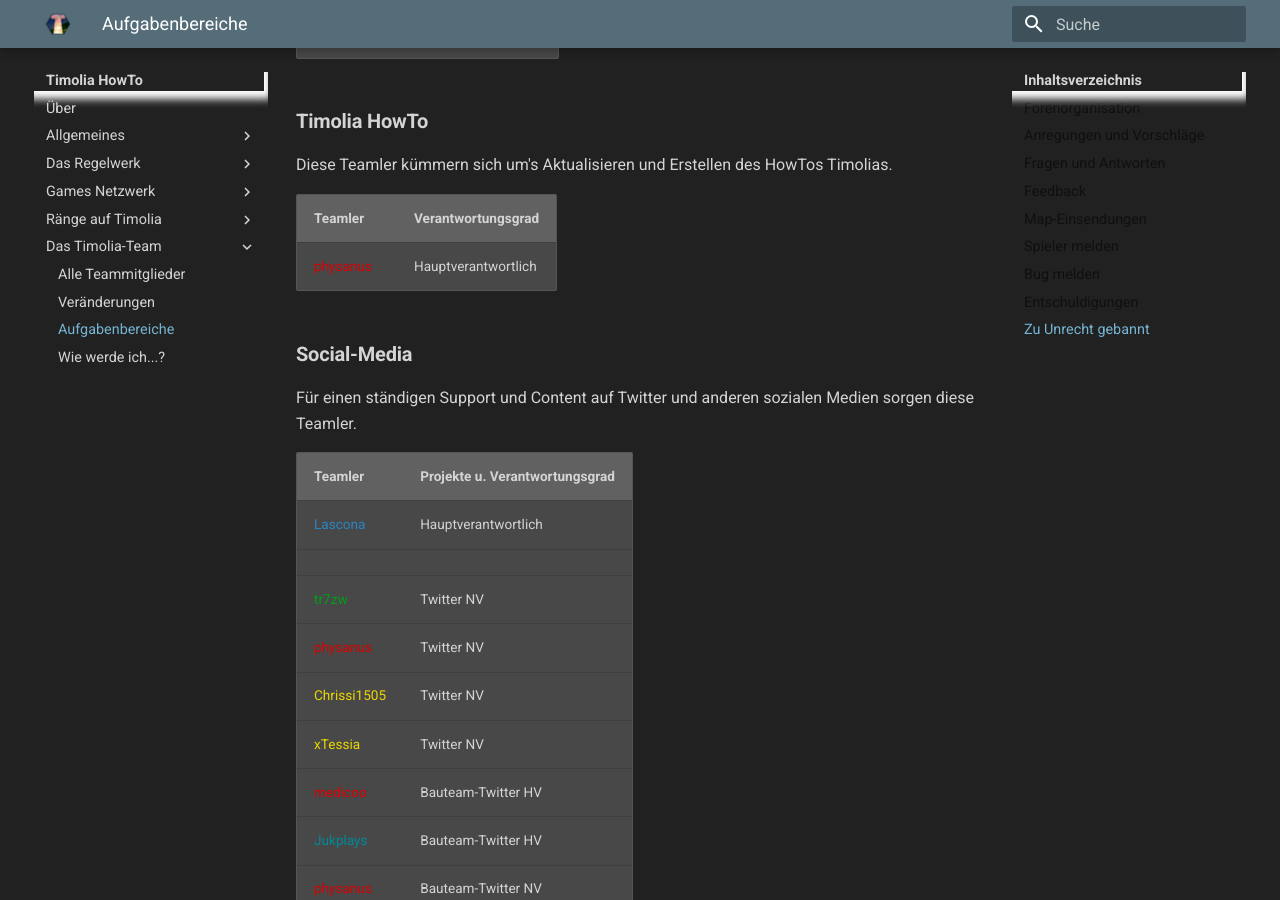
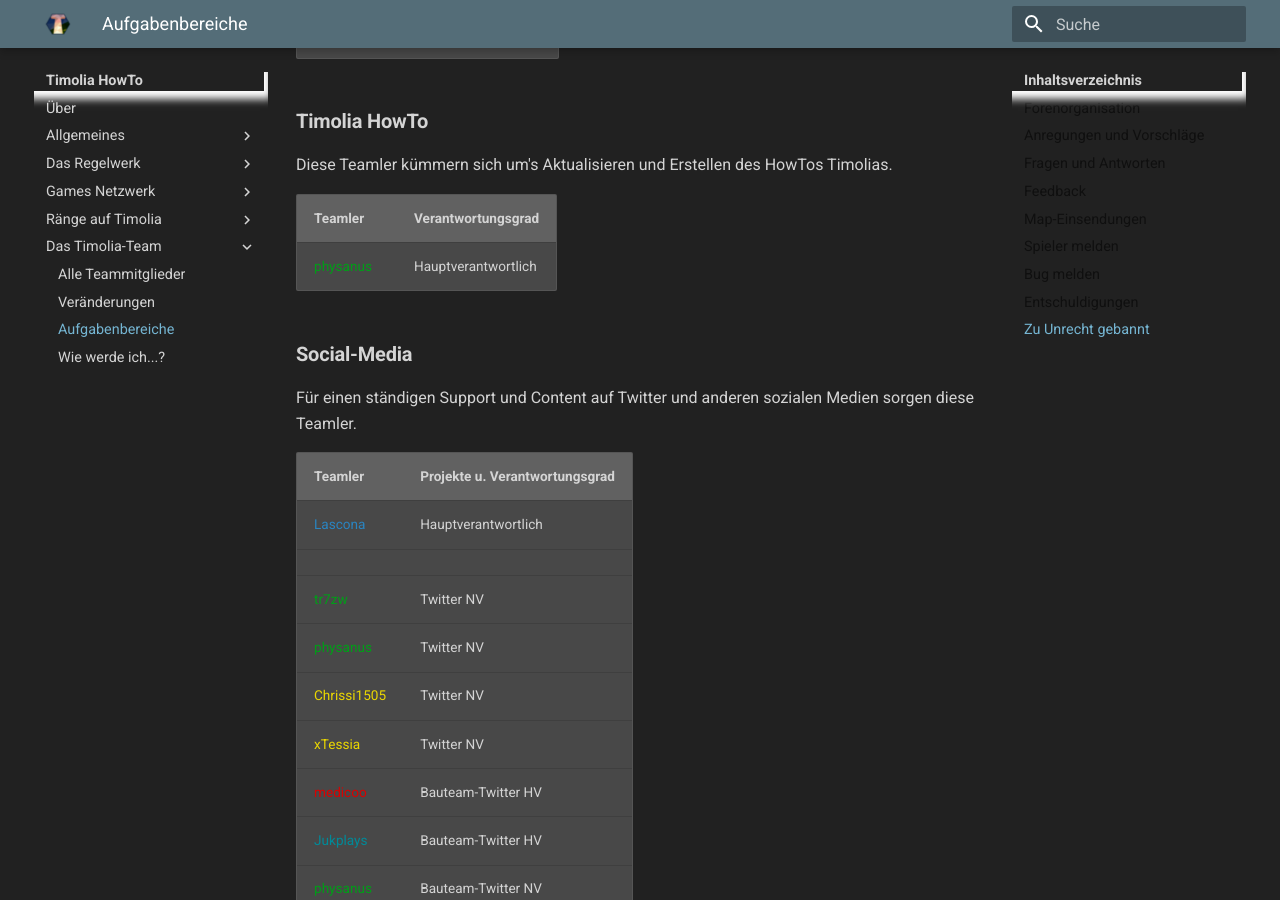
Before and after one commit to TimoliaDE/HowTo, an MkDocs documentation site: the page built from docs/team/responsibilities.md, in a window 1280 px wide and 900 px high, scrolled down 4045 px. Built offline with MkDocs 1.6.1 and Material for MkDocs 9.7.7, drawn with Linux system fonts in a browser that asks for light colours; old or Windows-style settings are respelled for this version of MkDocs.

Commit message:
physanus Moderator -> SysAdmin

```diff
--- a/docs/team/responsibilities.md
+++ b/docs/team/responsibilities.md
@@ -112,7 +112,7 @@ Diese Teamler kümmern sich um's Aktualisieren und Erstellen des HowTos Timolias
 
 | Teamler | Verantwortungsgrad |
 | ------ | ------ |
-|<span class='moderator'>physanus</span> | Hauptverantwortlich |
+|<span class='sysadmin'>physanus</span> | Hauptverantwortlich |
 
 ### **Social-Media**
 Für einen ständigen Support und Content auf Twitter und anderen sozialen Medien sorgen diese Teamler.
@@ -122,12 +122,12 @@ Für einen ständigen Support und Content auf Twitter und anderen sozialen Medie
 |<span class='management'>Lascona</span> | Hauptverantwortlich |
 | | |
 |<span class='developer-plus'>tr7zw</span> | Twitter NV |
-|<span class='moderator'>physanus</span> | Twitter NV |
+|<span class='sysadmin'>physanus</span> | Twitter NV |
 |<span class='supporter'>Chrissi1505</span> | Twitter NV |
 |<span class='supporter'>xTessia</span> | Twitter NV |
 |<span class='moderator'>medicoo</span> | Bauteam-Twitter HV |
 |<span class='headbuilder'>Jukplays</span> | Bauteam-Twitter HV |
-|<span class='moderator'>physanus</span> | Bauteam-Twitter NV |
+|<span class='sysadmin'>physanus</span> | Bauteam-Twitter NV |
 
 ### **TeamSpeak**
 Der TeamSpeak von Timolia ist unter ts.timolia.de zu erreichen. Er wird betreut von diesen Teamlern.
@@ -137,7 +137,7 @@ Der TeamSpeak von Timolia ist unter ts.timolia.de zu erreichen. Er wird betreut
 |<span class='developer-plus'>MCelements</span> | Hauptverantwortlich |
 | | |
 |<span class='moderator'>medicoo</span> | Nebenverantwortlich |
-|<span class='moderator'>physanus</span> | Nebenverantwortlich |
+|<span class='sysadmin'>physanus</span> | Nebenverantwortlich |
 |<span class='supporter'>xTessia</span> | Nebenverantwortlich |
 
 ### **Discord**
@@ -158,7 +158,7 @@ Dieses Team entscheidet über die Turniereinstellungen bei den Freitagsturnieren
 |<span class='moderator'>medicoo</span> | Hauptverantwortlich |
 | | |
 |<span class='moderator'>ferdedelino</span> | Nebenverantwortlich |
-|<span class='moderator'>physanus</span> | Nebenverantwortlich |
+|<span class='sysadmin'>physanus</span> | Nebenverantwortlich |
 
 
 ### **Broadcasts**
@@ -169,7 +169,7 @@ Um auch ingame immer auf dem neusten Stand zu bleiben, wird sich hier um Broadca
 |<span class='management'>Lascona</span> | Hauptverantwortlich |
 |<span class='supporter-plus'>CoveredSymmetry</span> | Hauptverantwortlich |
 | | |
-|<span class='moderator'>physanus</span> | Nebenverantwortlich |
+|<span class='sysadmin'>physanus</span> | Nebenverantwortlich |
 |<span class='supporter-plus'>RodspamExpertRU</span> | Nebenverantwortlich |
 |<span class='supporter'>\_Tetzel\_</span> | Nebenverantwortlich |
 |<span class='supporter'>xTessia</span> | Nebenverantwortlich |
```
Also changed, not shown: docs/team/changes.md (+1 -0 lines), docs/team/members.md (+5 -5 lines).
